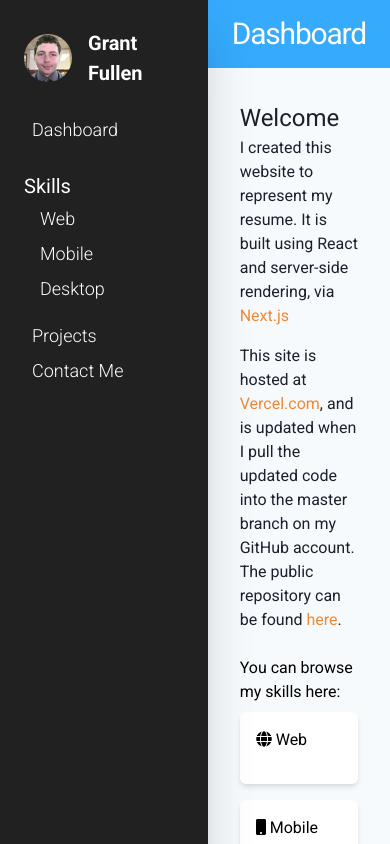
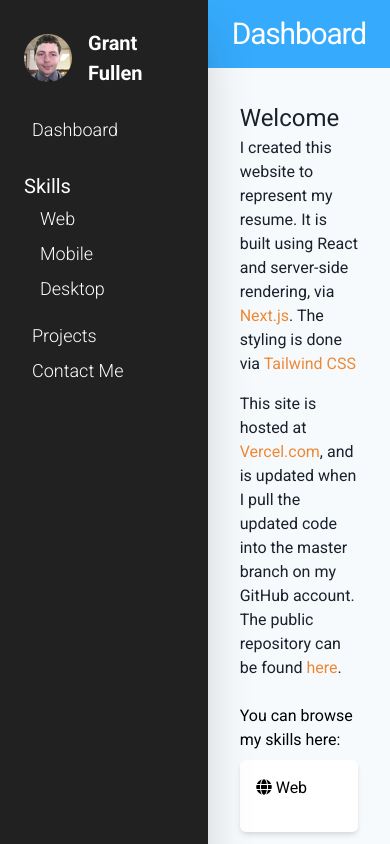
Before and after one commit to grant1842/resume, a Next.js app: page / in a window 390 px wide. Shown: the top 844 px of the page. Built offline with nearby package versions, Linux system fonts and the light colour scheme.

Commit message:
mobile styling test

```diff
--- a/components/layout.tsx
+++ b/components/layout.tsx
@@ -42,7 +42,7 @@
                     </div>
                 </main>
             </div>
-            <Footer />
+            {/* <Footer /> */}
         </>
     )
 }
--- a/pages/index.tsx
+++ b/pages/index.tsx
@@ -26,6 +26,16 @@
                                     <span>
                                         <a href='https://nextjs.org' target={'_blank'} className={'text-orange-500'}>
                                             Next.js
+                                        </a>
+                                    </span>
+                                    . The styling is done via{' '}
+                                    <span>
+                                        <a
+                                            href='https://tailwindcss.com'
+                                            target={'_blank'}
+                                            className={'text-orange-500'}
+                                        >
+                                            Tailwind CSS
                                         </a>
                                     </span>
                                 </p>
```
